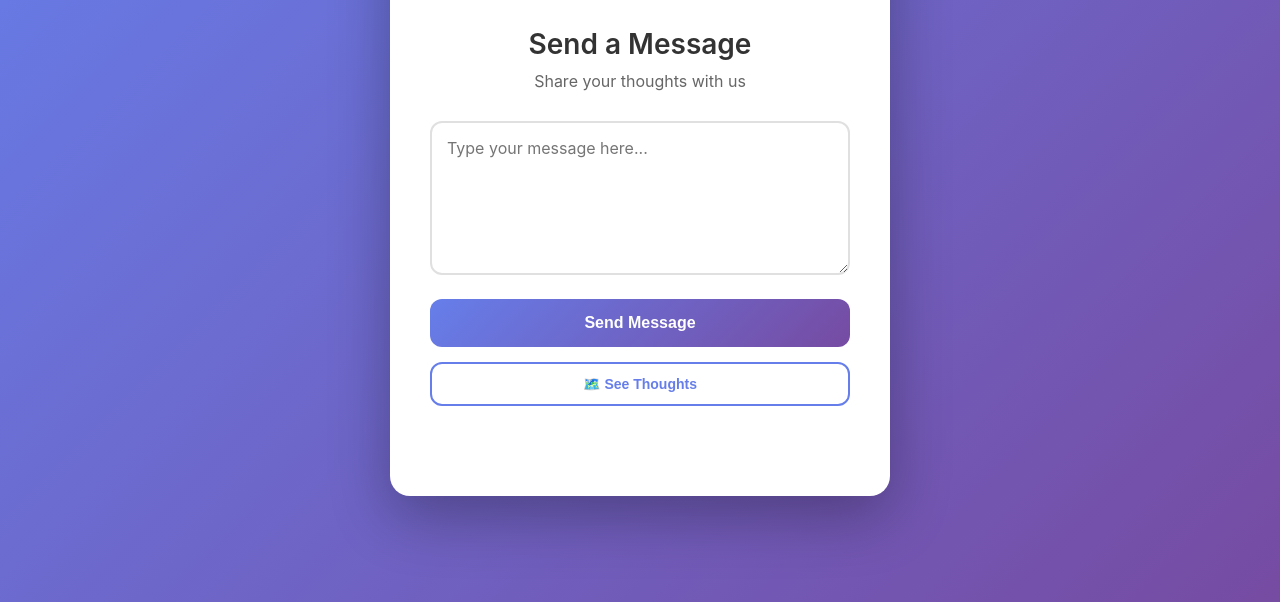
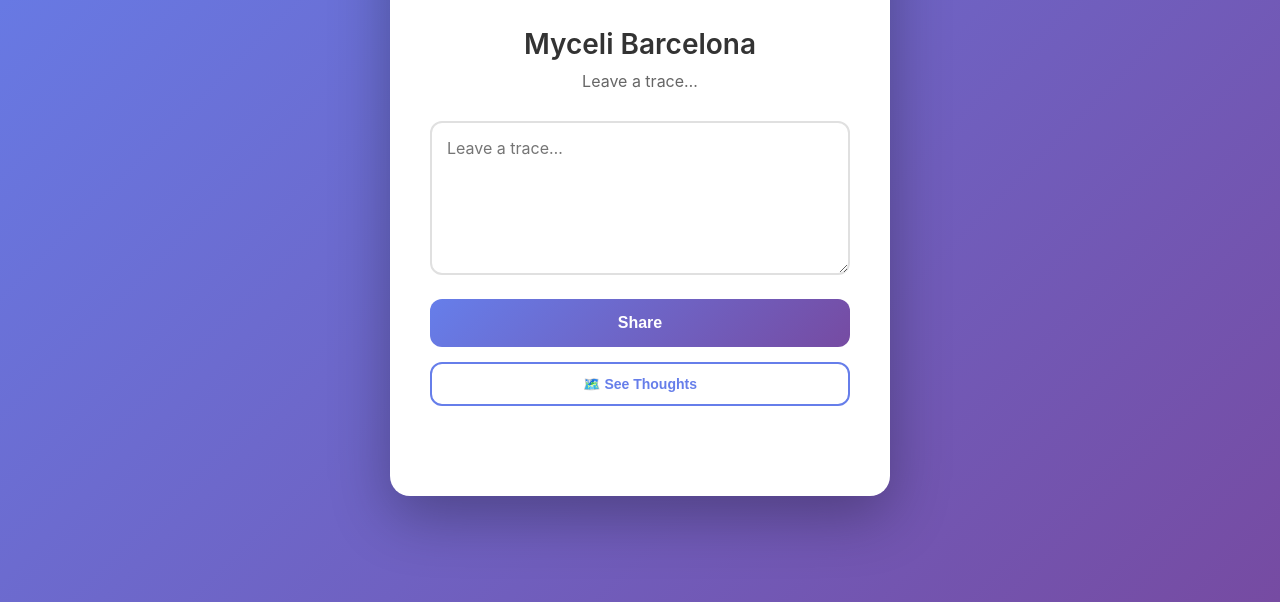
Before and after one commit to luminescentfungi/magicfungi, a plain HTML site: page index.html in a window 1280 px wide. Shown: the part 198-800 px from the top of the page. Drawn offline with nearby package versions, Linux system fonts and the light colour scheme.

Commit message:
changing texts·

```diff
--- a/index.html
+++ b/index.html
@@ -12,7 +12,7 @@
     <div class="container">
         <div class="card">
             <div class="icon">✉️</div>
-            <h1>Send a Message</h1>
+            <h1>Myceli Barcelona</h1>
             <p class="subtitle">Share your thoughts with us</p>
 
             <form id="messageForm">
@@ -24,7 +24,7 @@
                 ></textarea>
 
                 <button type="submit" id="submitBtn">
-                    <span class="btn-text">Send Message</span>
+                    <span class="btn-text">Share</span>
                     <span class="btn-loading">Sending...</span>
                 </button>
             </form>
@@ -51,5 +51,71 @@
     <!-- Leaflet JS for maps -->
     <script src="https://unpkg.com/leaflet@1.9.4/dist/leaflet.js"></script>
     <script src="script.js"></script>
+    <script>
+      const titles = [
+        "Leave a thought. Let it take root.",
+        "What is growing in your mind today?",
+        "Plant a thought in the city.",
+        "Whisper something to Barcelona.",
+        "Let your mind touch the network.",
+        "Drop a spore.",
+        "What is quietly alive inside you?",
+        "Add your voice to the hive.",
+        "Feed the collective mind.",
+        "Let the network think with you.",
+        "Contribute to the shared cortex.",
+        "We think together.",
+        "Become part of the living mind.",
+        "What should Barcelona be thinking about?",
+        "Tell the city what’s on your mind.",
+        "Let your thought echo through the streets.",
+        "Leave something for strangers to feel.",
+        "What does the city need to hear?",
+        "Share something small.",
+        "What are you carrying today?",
+        "Say something you can’t say out loud.",
+        "Leave a trace of your inner world.",
+        "What’s one thing you wish someone knew?",
+        "Write a thought…",
+        "Plant it here…",
+        "Spore…",
+        "Contribute…",
+        "Leave a trace…",
+        "Speak to the underground…"
+      ];
+
+      const randomTitle = titles[Math.floor(Math.random() * titles.length)];
+      document.querySelector(".subtitle").textContent = randomTitle;
+    </script>
+
+    <script>
+      const placeholders = [
+        "Plant a thought…",
+        "Drop a spore…",
+        "Leave a trace…",
+        "Whisper something…",
+        "Feed the hive…",
+        "Say something small…",
+        "What’s growing in you?",
+        "Add your voice…",
+        "One small thought…",
+        "Let it take root…"
+      ];
+
+      const textarea = document.getElementById("messageText");
+
+      function setRandomPlaceholder() {
+        if (textarea.value === "") {
+          const random = placeholders[Math.floor(Math.random() * placeholders.length)];
+          textarea.placeholder = random;
+        }
+      }
+
+      // Set once on load
+      setRandomPlaceholder();
+
+      // Optional: rotate every 5 seconds (only if empty)
+      setInterval(setRandomPlaceholder, 5000);
+    </script>
 </body>
 </html>
```
